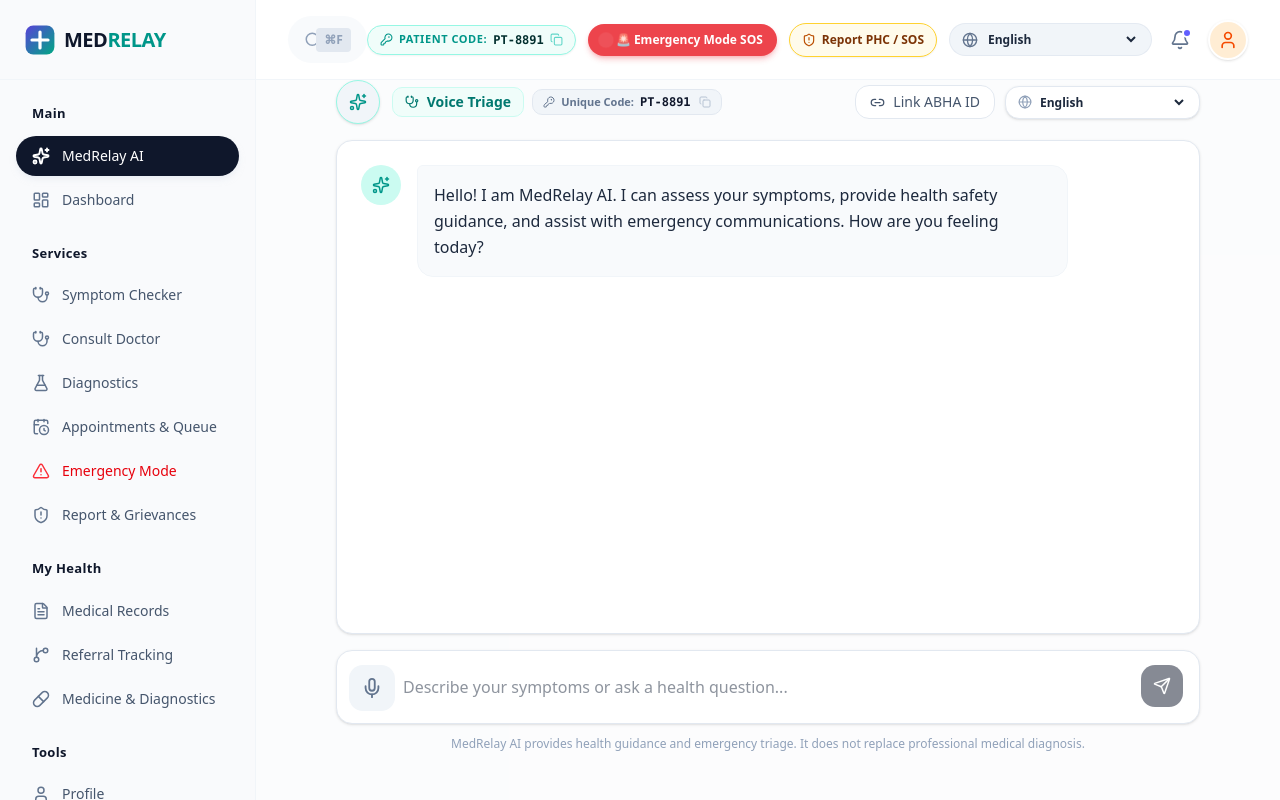
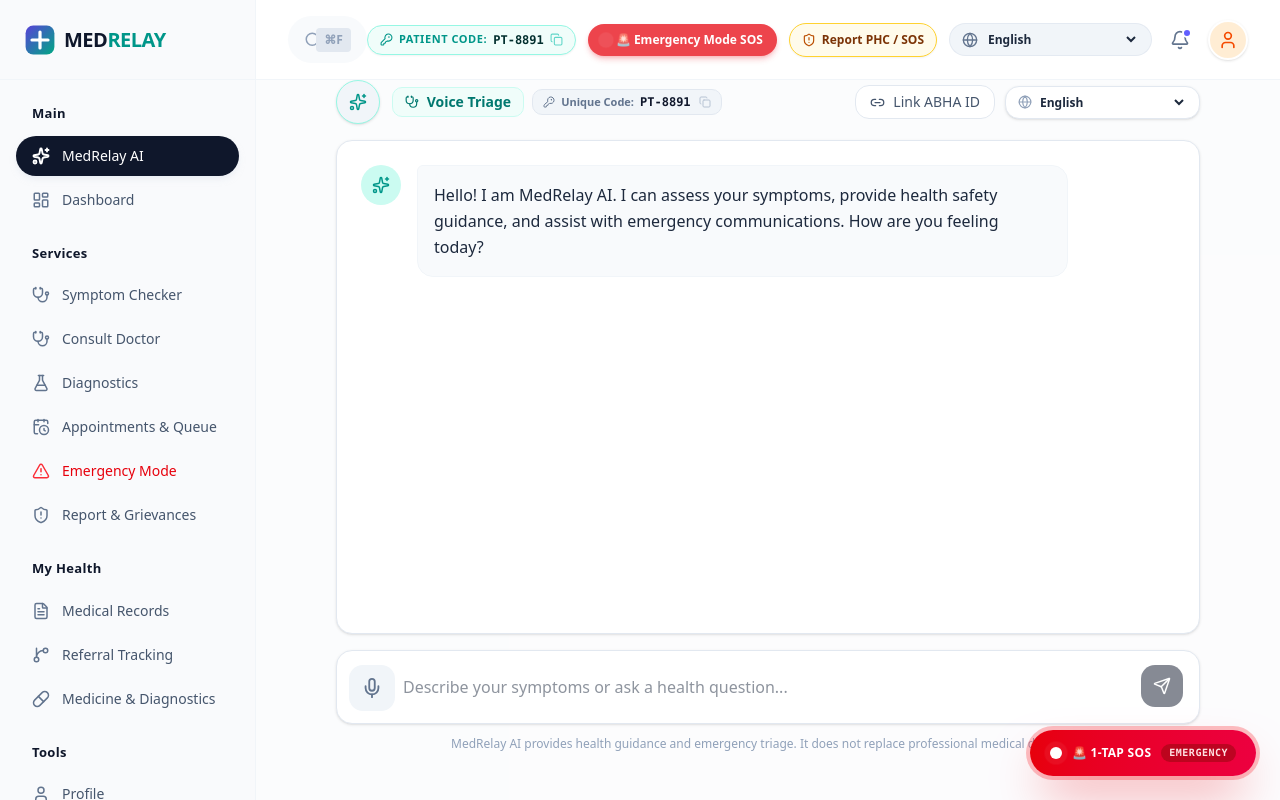
Before and after one commit to gokul-sai-wq/medrelay, a Next.js app: page / in a window 1280 px wide. Built offline with nearby package versions, Linux system fonts and the light colour scheme.

Commit message:
feat: add persistent floating bottom-right emergency SOS button to user layout

```diff
--- a/src/app/(user)/layout.tsx
+++ b/src/app/(user)/layout.tsx
@@ -122,6 +122,20 @@
             {children}
           </div>
         </div>
+
+        {/* Floating Bottom-Right Emergency SOS Button */}
+        <Link
+          href="/emergency"
+          className="fixed bottom-6 right-6 z-50 bg-gradient-to-r from-red-600 to-rose-600 hover:from-red-700 hover:to-rose-700 text-white font-extrabold text-sm px-5 py-3.5 rounded-full shadow-2xl shadow-red-600/50 flex items-center gap-2.5 ring-4 ring-red-500/30 hover:scale-105 active:scale-95 transition-all group cursor-pointer"
+          title="1-Tap Emergency SOS Gateway"
+        >
+          <span className="relative flex h-3 w-3">
+            <span className="animate-ping absolute inline-flex h-full w-full rounded-full bg-white opacity-75"></span>
+            <span className="relative inline-flex rounded-full h-3 w-3 bg-white"></span>
+          </span>
+          <span className="tracking-wide uppercase text-xs font-black">🚨 1-Tap SOS</span>
+          <span className="bg-red-800/60 text-red-100 text-[10px] font-mono px-2 py-0.5 rounded-full uppercase tracking-wider group-hover:bg-red-900/80 transition-colors">Emergency</span>
+        </Link>
       </main>
     </div>
   )
```
